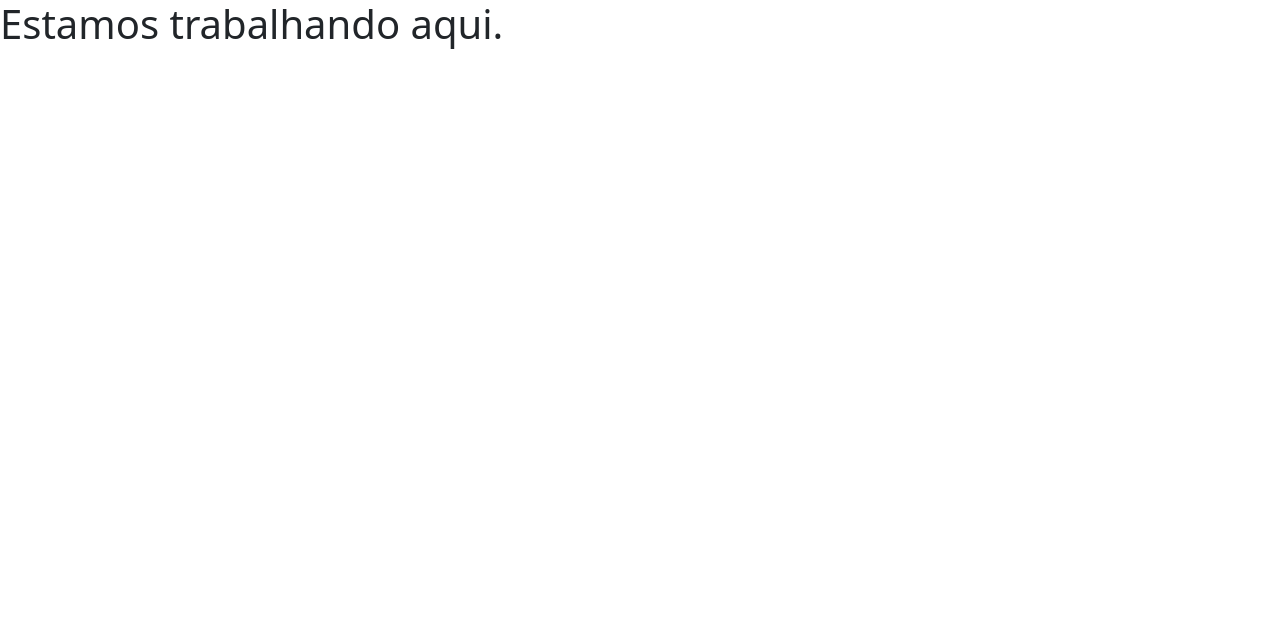
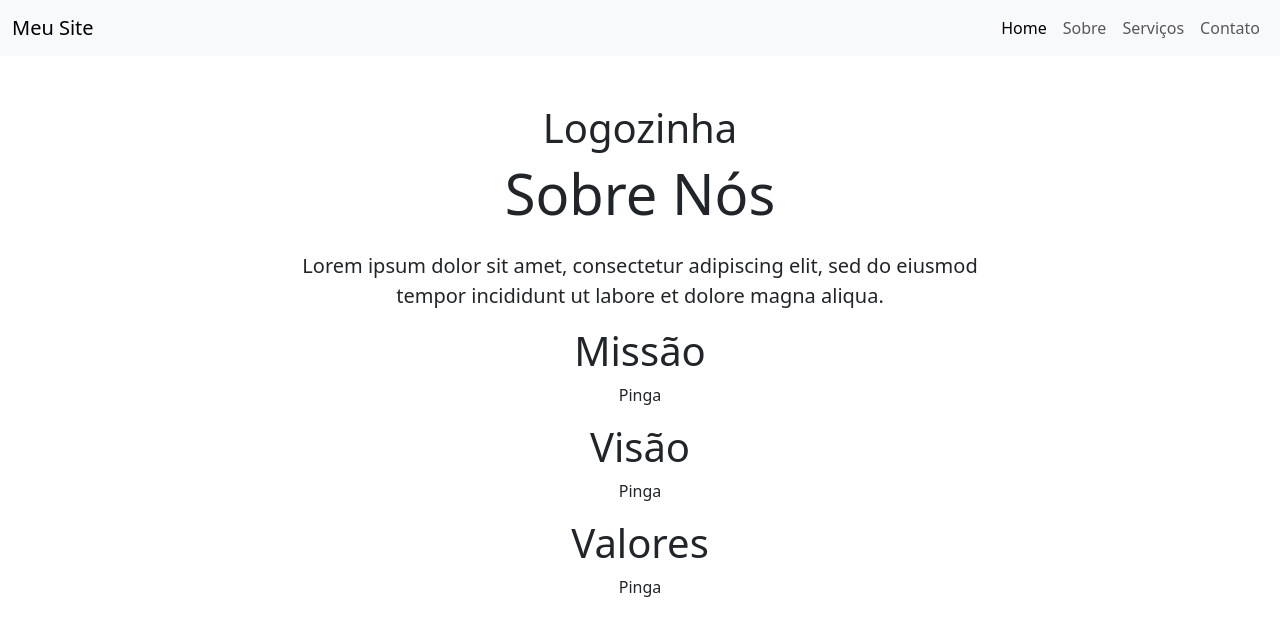
Before and after one commit to Lleusxam/algonbr, a React (Create React App) app: page /about in a window 1280 px wide. Shown: the top 636 px of the page. Built offline with nearby package versions, Linux system fonts and the light colour scheme.

Commit message:
Adição da tela Home e Sobre

```diff
--- a/package.json
+++ b/package.json
@@ -10,6 +10,7 @@
     "react": "^18.3.1",
     "react-bootstrap": "^2.10.5",
     "react-dom": "^18.3.1",
+    "react-router-dom": "^6.27.0",
     "react-scripts": "^5.0.1",
     "web-vitals": "^2.1.4"
   },
--- /dev/null
+++ b/src/About.js
@@ -0,0 +1,41 @@
+import React from 'react';
+
+const About = () => {
+  return (
+    <div>
+
+      {/* Main Content */}
+      <div className="container my-5">
+        <div className="row justify-content-center">
+          <div className="col-md-8 text-center">
+            {/* Image */}
+            <h1>Logozinha</h1>
+            {/* <img
+              src=""
+              alt="Sobre nós"
+              className="img-fluid rounded-circle mb-4"
+            /> */}
+            {/* Title */}
+            <h1 className="display-4">Sobre Nós</h1>
+            {/* Description */}
+            <p className="lead mt-4">
+            Lorem ipsum dolor sit amet, consectetur adipiscing elit,
+            sed do eiusmod tempor incididunt ut labore et dolore magna aliqua.
+            </p>
+            <p>
+             <h1>Missão</h1>
+             <p>Pinga</p>
+             <h1>Visão</h1>
+             <p>Pinga</p>
+             <h1>Valores</h1>
+             <p>Pinga</p>
+
+            </p>
+          </div>
+        </div>
+      </div>
+    </div>
+  );
+};
+
+export default About;
--- a/src/App.js
+++ b/src/App.js
@@ -1,9 +1,24 @@
-import './App.css';
-import Home from './Home'
+import React from 'react';
+import { BrowserRouter as Router, Route, Routes } from 'react-router-dom';
+import Home from './Home';
+import About from './About';
+// import Services from './Services';
+// import Contact from './Contact';
+import AppBar from './AppBar';
 
 function App() {
   return (
-    <Home></Home>
+    <Router>
+      <div>
+        <AppBar />
+        <Routes>
+          <Route path="/" element={<Home />} />
+          <Route path="/about" element={<About />} />
+          {/* <Route path="/services" element={<Services />} />
+          <Route path="/contact" element={<Contact />} /> */}
+        </Routes>
+      </div>
+    </Router>
   );
 }
 
--- /dev/null
+++ b/src/AppBar.js
@@ -0,0 +1,33 @@
+import React from 'react';
+import { Link } from 'react-router-dom';
+
+const AppBar = () => {
+  return (
+    <nav className="navbar navbar-expand-lg navbar-light bg-light">
+      <div className="container-fluid">
+        <Link className="navbar-brand" to="/">Meu Site</Link>
+        <button className="navbar-toggler" type="button" data-bs-toggle="collapse" data-bs-target="#navbarNav" aria-controls="navbarNav" aria-expanded="false" aria-label="Toggle navigation">
+          <span className="navbar-toggler-icon"></span>
+        </button>
+        <div className="collapse navbar-collapse" id="navbarNav">
+          <ul className="navbar-nav ms-auto">
+            <li className="nav-item">
+              <Link className="nav-link active" to="/">Home</Link>
+            </li>
+            <li className="nav-item">
+              <Link className="nav-link" to="/about">Sobre</Link>
+            </li>
+            <li className="nav-item">
+              <Link className="nav-link" to="/services">Serviços</Link>
+            </li>
+            <li className="nav-item">
+              <Link className="nav-link" to="/contact">Contato</Link>
+            </li>
+          </ul>
+        </div>
+      </div>
+    </nav>
+  );
+};
+
+export default AppBar;
--- /dev/null
+++ b/src/Home.css
@@ -0,0 +1,8 @@
+.hero {
+    position: relative;
+  }
+
+  .hero img {
+    height: 600px; /* Define uma altura para a imagem */
+    object-fit: cover; /* Garante que a imagem mantenha proporção */
+  }
--- a/src/Home.js
+++ b/src/Home.js
@@ -1,12 +1,35 @@
-import React from 'react'
-import "bootstrap/dist/css/bootstrap.min.css";
+import React from 'react';
+import 'bootstrap/dist/css/bootstrap.min.css';
 
-function Home() {
-    return(
-        <div>
-            <h1>Estamos trabalhando aqui.</h1>
+const Home = () => {
+  return (
+    <div>
+
+      {/* Hero Section */}
+      <div className="container-fluid p-0">
+        <div className="hero">
+          {/* Large Image */}
+          <img
+            src="https://criticalhits.com.br/wp-content/uploads/2018/10/goku-ssj3-1060124-1280x0.jpg"
+            className="img-fluid w-100"
+            alt="Banner"
+          />
         </div>
-    );
-}
+      </div>
+
+      {/* Highlighted Text Section */}
+      <div className="container my-5">
+        <div className="row justify-content-center">
+          <div className="col-md-8 text-center">
+            <h1 className="display-4">Bem-vindo ao Algon!</h1>
+            <p className="lead">
+                Aqui será colocado o texto de apresentação do site.
+            </p>
+          </div>
+        </div>
+      </div>
+    </div>
+  );
+};
 
 export default Home;
```
Also changed, not shown: 1 other file (tests, documents, lock files or other folders).
